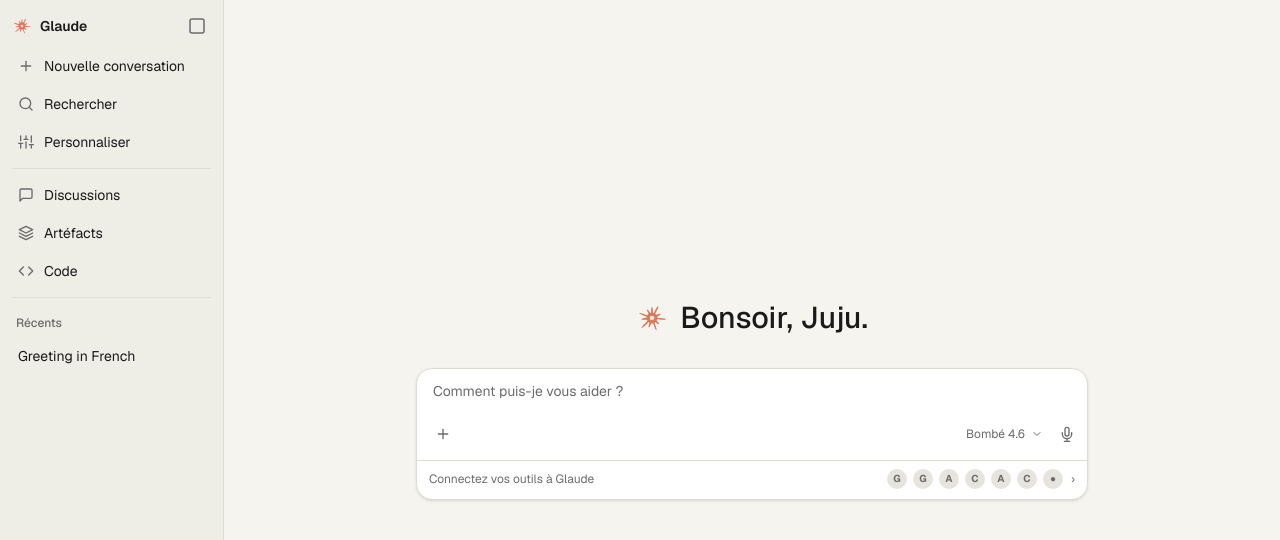
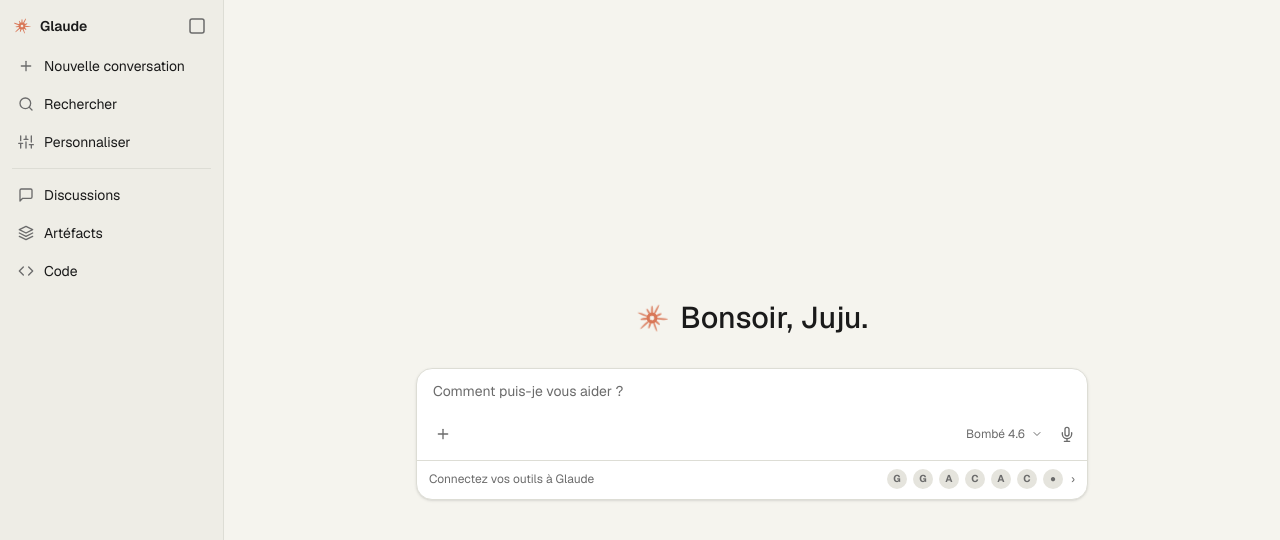
Before and after one commit to JulienMattiussi/glaude.ai, a Next.js app: page / in a window 1280 px wide. Shown: the top 540 px of the page. Built offline with nearby package versions, Linux system fonts and the light colour scheme.

Commit message:
pulsating

```diff
--- /dev/null
+++ b/app/components/AnimatedGlaudeIcon.tsx
@@ -0,0 +1,47 @@
+"use client";
+
+const PETALS = [
+  { angle: 0, cy: 7.2, ry: 3.5, rx: 0.65 },
+  { angle: 28, cy: 6.3, ry: 4.4, rx: 0.6 },
+  { angle: 65, cy: 7.8, ry: 2.9, rx: 0.7 },
+  { angle: 95, cy: 6.0, ry: 4.7, rx: 0.6 },
+  { angle: 131, cy: 7.9, ry: 2.8, rx: 0.7 },
+  { angle: 160, cy: 6.5, ry: 4.2, rx: 0.55 },
+  { angle: 198, cy: 7.6, ry: 3.1, rx: 0.65 },
+  { angle: 227, cy: 5.9, ry: 4.8, rx: 0.6 },
+  { angle: 263, cy: 7.4, ry: 3.3, rx: 0.7 },
+  { angle: 291, cy: 6.2, ry: 4.5, rx: 0.58 },
+  { angle: 330, cy: 7.7, ry: 3.0, rx: 0.63 },
+];
+
+export default function AnimatedGlaudeIcon({ size = 24 }: { size?: number }) {
+  return (
+    <svg width={size} height={size} viewBox="0 0 24 24" fill="currentColor">
+      <style>{`
+        @keyframes glaude-pulse {
+          0%, 100% { transform: scale(1);   opacity: 1; }
+          50%       { transform: scale(1.18); opacity: 0.85; }
+        }
+        .glaude-petals {
+          transform-origin: 12px 12px;
+          animation: glaude-pulse 2.4s ease-in-out infinite;
+        }
+      `}</style>
+      <g className="glaude-petals">
+        {PETALS.map(({ angle, cy, ry, rx }) => (
+          <ellipse
+            key={angle}
+            cx="12"
+            cy={cy}
+            rx={rx}
+            ry={ry}
+            transform={`rotate(${angle} 12 12)`}
+          />
+        ))}
+      </g>
+      <circle cx="12" cy="12" r="3" fill="none" stroke="currentColor" strokeWidth="2.2">
+        <animate attributeName="r" values="3;5;3" dur="2.4s" repeatCount="indefinite" calcMode="spline" keySplines="0.45 0 0.55 1; 0.45 0 0.55 1" />
+      </circle>
+    </svg>
+  );
+}
--- a/app/components/ChatArea.tsx
+++ b/app/components/ChatArea.tsx
@@ -2,6 +2,7 @@
 
 import { useState, useRef, useEffect } from "react";
 import GlaudeIcon from "./GlaudeIcon";
+import AnimatedGlaudeIcon from "./AnimatedGlaudeIcon";
 
 interface Message {
   id: string;
@@ -86,7 +87,7 @@
         <div className="flex-1 flex flex-col items-center justify-center gap-8 px-4">
           <div className="flex items-center gap-3">
             <span className="text-[var(--accent)]">
-              <GlaudeIcon size={32} />
+              <AnimatedGlaudeIcon size={32} />
             </span>
             <h1 className="text-3xl font-medium text-[var(--foreground)]">
               {getGreeting()}, {userName}.
--- a/app/page.tsx
+++ b/app/page.tsx
@@ -17,13 +17,7 @@
 }
 
 export default function Home() {
-  const [conversations, setConversations] = useState<Conversation[]>([
-    {
-      id: "1",
-      title: "Greeting in French",
-      messages: [],
-    },
-  ]);
+  const [conversations, setConversations] = useState<Conversation[]>([]);
   const [activeId, setActiveId] = useState<string | null>(null);
 
   const activeConversation = conversations.find((c) => c.id === activeId) ?? null;
```
